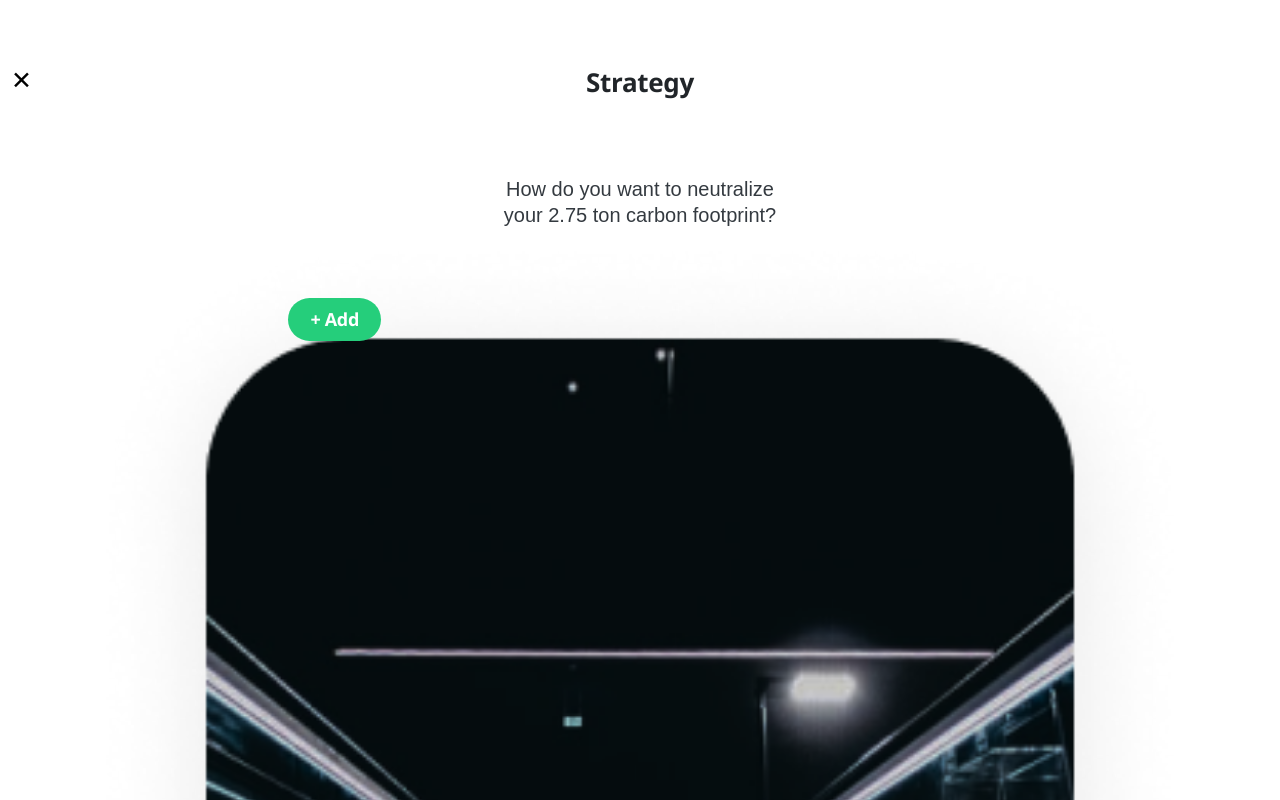
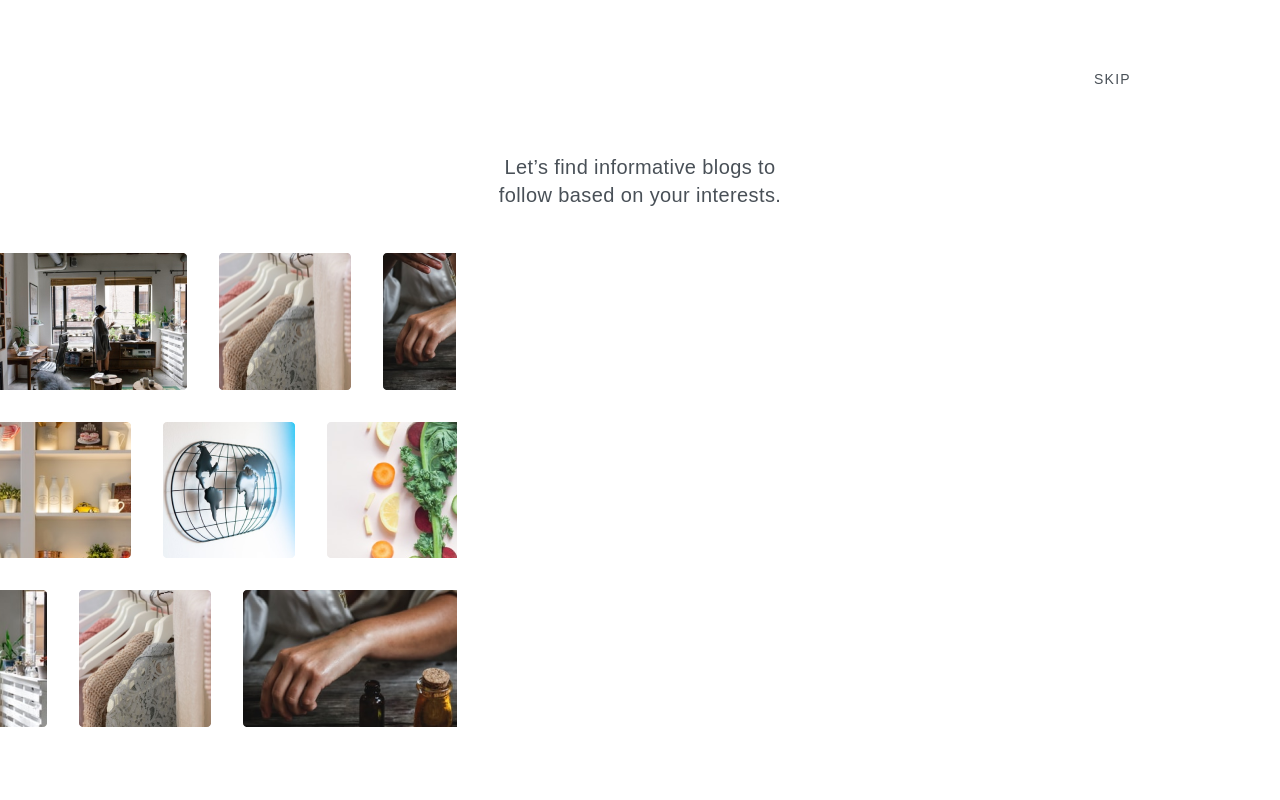
Before and after one commit to stockchandu/Project-Ecogenic, a React (Create React App) app in the folder Antony/: page / in a window 1280 px wide. Shown: the top 800 px of the page. Built offline with nearby package versions, Linux system fonts and the light colour scheme.

Commit message:
set timeout to next page for Great Choice

```diff
--- a/Antony/src/App.jsx
+++ b/Antony/src/App.jsx
@@ -6,7 +6,7 @@ import { AnnualCarbonFootprintShow } from "./components/AnnualCarbonFootprintSho
 import { StrategySlider } from "./components/StrategySlide";
 import { GreatChoice } from "./components/GreatChoice";
 function App() {
-  const [page, setPage] = useState(4);
+  const [page, setPage] = useState(1);
   const [carbonFootprint, setCarbonFootprint] = useState(2.75);
   const [footprintData, setFootprintData] = useState({
     flying: 100,
```
